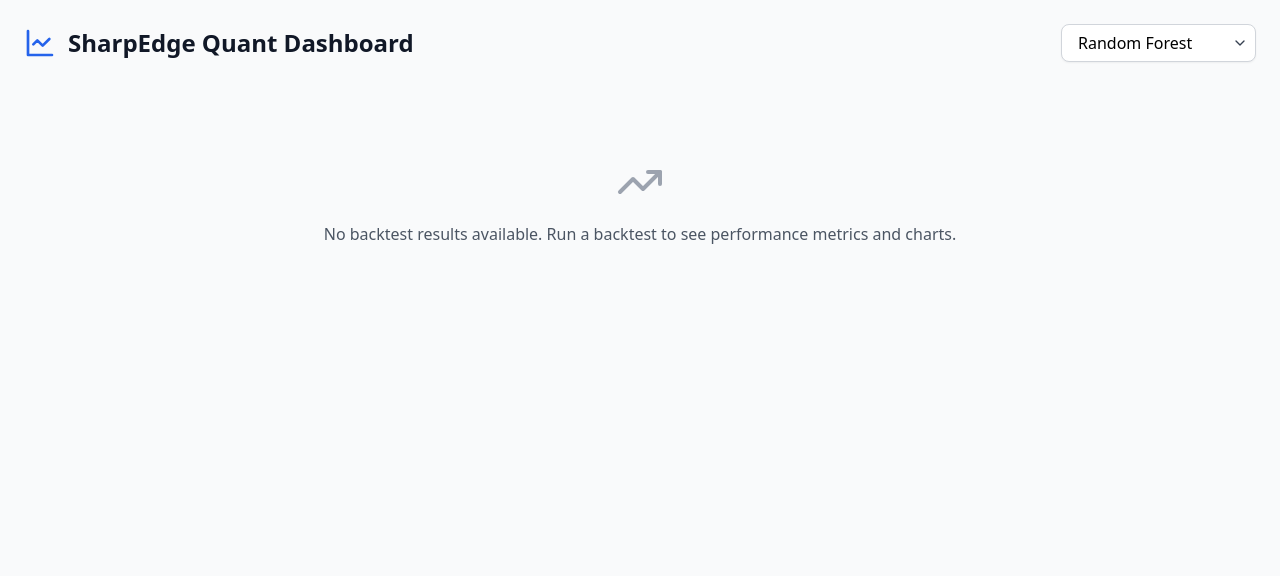
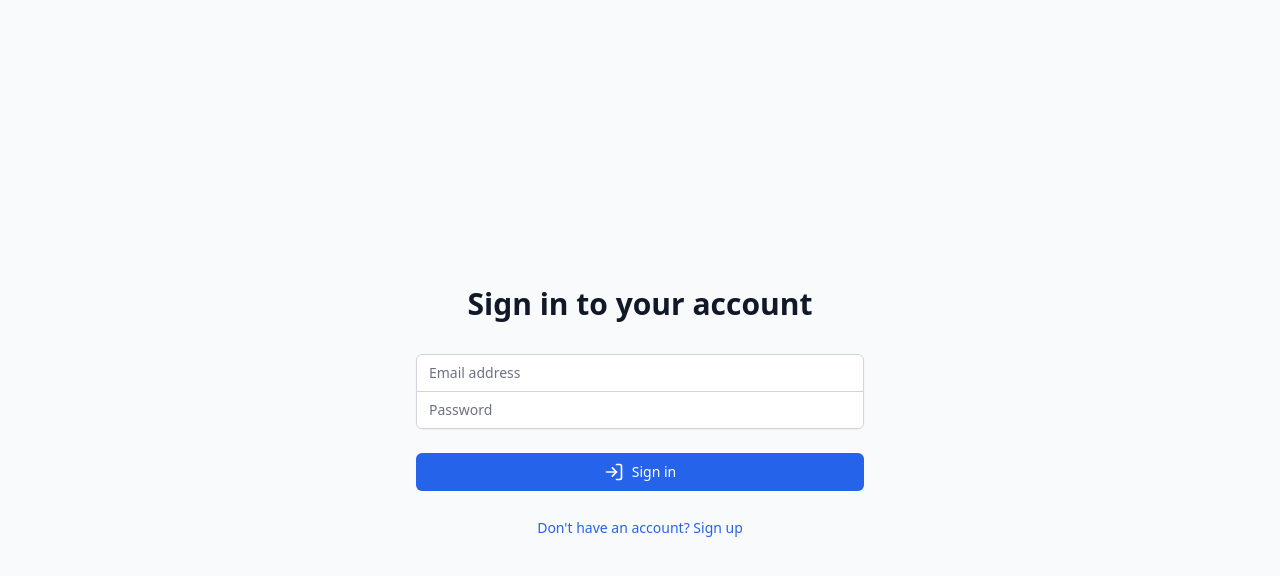
Before and after one commit to Sri12389/SharpEdge-Quant, a React (Vite) app: page / in a window 1280 px wide. Shown: the top 576 px of the page. Built offline with nearby package versions, Linux system fonts and the light colour scheme; no server answers.

Commit message:
Add Supabase and UI dependencies

```diff
--- a/src/App.tsx
+++ b/src/App.tsx
@@ -1,14 +1,31 @@
-import { useState } from 'react';
+import { useState, useEffect } from 'react';
 import { LineChart, TrendingUp } from 'lucide-react';
 import { StrategySelector } from './components/StrategySelector';
 import { PriceChart } from './components/PriceChart';
 import { EquityChart } from './components/EquityChart';
 import { PerformanceMetrics } from './components/PerformanceMetrics';
+import { Auth } from './components/Auth';
+import { supabase } from './lib/supabase';
 import { BacktestResults } from './types';
 
 function App() {
   const [strategy, setStrategy] = useState('random_forest');
   const [results, setResults] = useState<BacktestResults | null>(null);
+  const [session, setSession] = useState(null);
+
+  useEffect(() => {
+    supabase.auth.getSession().then(({ data: { session } }) => {
+      setSession(session);
+    });
+
+    const {
+      data: { subscription },
+    } = supabase.auth.onAuthStateChange((_event, session) => {
+      setSession(session);
+    });
+
+    return () => subscription.unsubscribe();
+  }, []);
 
   const fetchResults = async () => {
     try {
@@ -19,6 +36,10 @@ function App() {
       console.error('Failed to fetch results:', error);
     }
   };
+
+  if (!session) {
+    return <Auth />;
+  }
 
   return (
     <div className="min-h-screen bg-gray-50 p-6">
@@ -31,7 +52,18 @@ function App() {
               SharpEdge Quant Dashboard
             </h1>
           </div>
-          <StrategySelector strategy={strategy} onStrategyChange={setStrategy} />
+          <div className="flex items-center gap-4">
+            <span className="text-sm text-gray-600">
+              Welcome, {session.user.email}
+            </span>
+            <button
+              onClick={() => supabase.auth.signOut()}
+              className="text-sm text-red-600 hover:text-red-500"
+            >
+              Sign out
+            </button>
+            <StrategySelector strategy={strategy} onStrategyChange={setStrategy} />
+          </div>
         </div>
 
         {/* Performance Metrics */}
--- /dev/null
+++ b/src/components/Auth.tsx
@@ -0,0 +1,112 @@
+import { useState } from 'react';
+import { supabase } from '../lib/supabase';
+import { LogIn, UserPlus, Loader2 } from 'lucide-react';
+
+export function Auth() {
+  const [email, setEmail] = useState('');
+  const [password, setPassword] = useState('');
+  const [loading, setLoading] = useState(false);
+  const [isLogin, setIsLogin] = useState(true);
+  const [error, setError] = useState<string | null>(null);
+
+  const handleAuth = async (e: React.FormEvent) => {
+    e.preventDefault();
+    setLoading(true);
+    setError(null);
+
+    try {
+      if (isLogin) {
+        const { error } = await supabase.auth.signInWithPassword({
+          email,
+          password,
+        });
+        if (error) throw error;
+      } else {
+        const { error } = await supabase.auth.signUp({
+          email,
+          password,
+        });
+        if (error) throw error;
+      }
+    } catch (err) {
+      setError(err instanceof Error ? err.message : 'An error occurred');
+    } finally {
+      setLoading(false);
+    }
+  };
+
+  return (
+    <div className="min-h-screen flex items-center justify-center bg-gray-50 py-12 px-4 sm:px-6 lg:px-8">
+      <div className="max-w-md w-full space-y-8">
+        <div>
+          <h2 className="mt-6 text-center text-3xl font-extrabold text-gray-900">
+            {isLogin ? 'Sign in to your account' : 'Create a new account'}
+          </h2>
+        </div>
+        <form className="mt-8 space-y-6" onSubmit={handleAuth}>
+          {error && (
+            <div className="bg-red-50 border border-red-200 text-red-700 px-4 py-3 rounded">
+              {error}
+            </div>
+          )}
+          <div className="rounded-md shadow-sm -space-y-px">
+            <div>
+              <input
+                type="email"
+                required
+                value={email}
+                onChange={(e) => setEmail(e.target.value)}
+                className="appearance-none rounded-none relative block w-full px-3 py-2 border border-gray-300 placeholder-gray-500 text-gray-900 rounded-t-md focus:outline-none focus:ring-blue-500 focus:border-blue-500 focus:z-10 sm:text-sm"
+                placeholder="Email address"
+              />
+            </div>
+            <div>
+              <input
+                type="password"
+                required
+                value={password}
+                onChange={(e) => setPassword(e.target.value)}
+                className="appearance-none rounded-none relative block w-full px-3 py-2 border border-gray-300 placeholder-gray-500 text-gray-900 rounded-b-md focus:outline-none focus:ring-blue-500 focus:border-blue-500 focus:z-10 sm:text-sm"
+                placeholder="Password"
+              />
+            </div>
+          </div>
+
+          <div>
+            <button
+              type="submit"
+              disabled={loading}
+              className="group relative w-full flex justify-center py-2 px-4 border border-transparent text-sm font-medium rounded-md text-white bg-blue-600 hover:bg-blue-700 focus:outline-none focus:ring-2 focus:ring-offset-2 focus:ring-blue-500"
+            >
+              {loading ? (
+                <Loader2 className="animate-spin h-5 w-5" />
+              ) : isLogin ? (
+                <>
+                  <LogIn className="h-5 w-5 mr-2" />
+                  Sign in
+                </>
+              ) : (
+                <>
+                  <UserPlus className="h-5 w-5 mr-2" />
+                  Sign up
+                </>
+              )}
+            </button>
+          </div>
+
+          <div className="text-center">
+            <button
+              type="button"
+              onClick={() => setIsLogin(!isLogin)}
+              className="text-sm text-blue-600 hover:text-blue-500"
+            >
+              {isLogin
+                ? "Don't have an account? Sign up"
+                : 'Already have an account? Sign in'}
+            </button>
+          </div>
+        </form>
+      </div>
+    </div>
+  );
+}
--- /dev/null
+++ b/src/lib/supabase.ts
@@ -0,0 +1,10 @@
+import { createClient } from '@supabase/supabase-js';
+
+const supabaseUrl = import.meta.env.VITE_SUPABASE_URL;
+const supabaseAnonKey = import.meta.env.VITE_SUPABASE_ANON_KEY;
+
+if (!supabaseUrl || !supabaseAnonKey) {
+  throw new Error('Missing Supabase environment variables');
+}
+
+export const supabase = createClient(supabaseUrl, supabaseAnonKey);
```
Also changed, not shown: package.json (+7 -3 lines), 1 other file (tests, documents, lock files or other folders).
